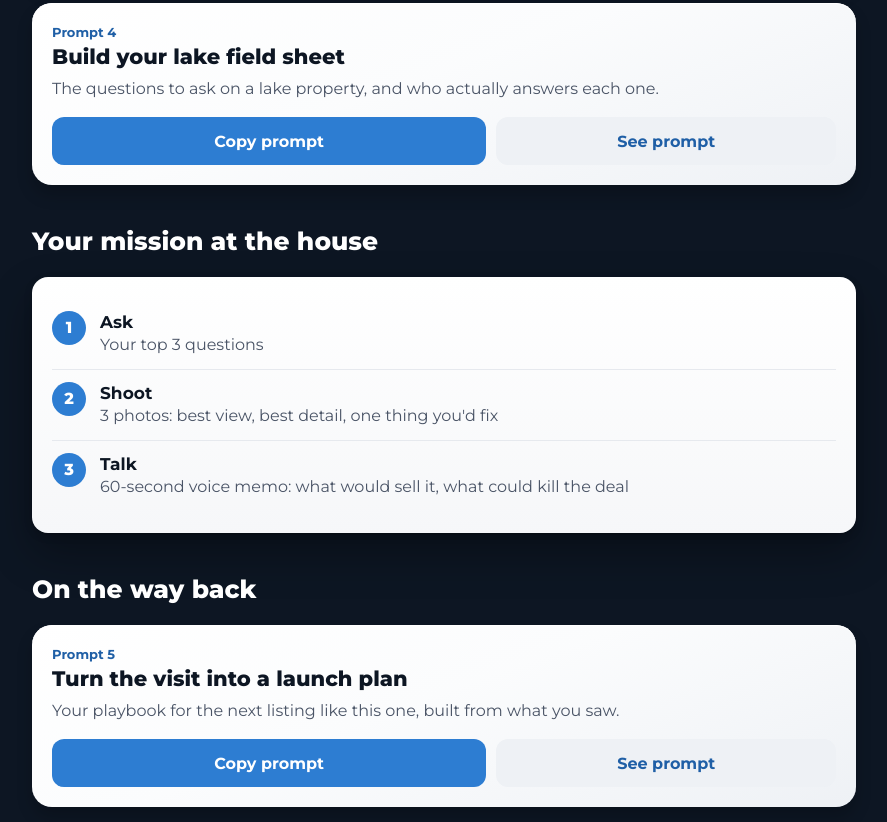
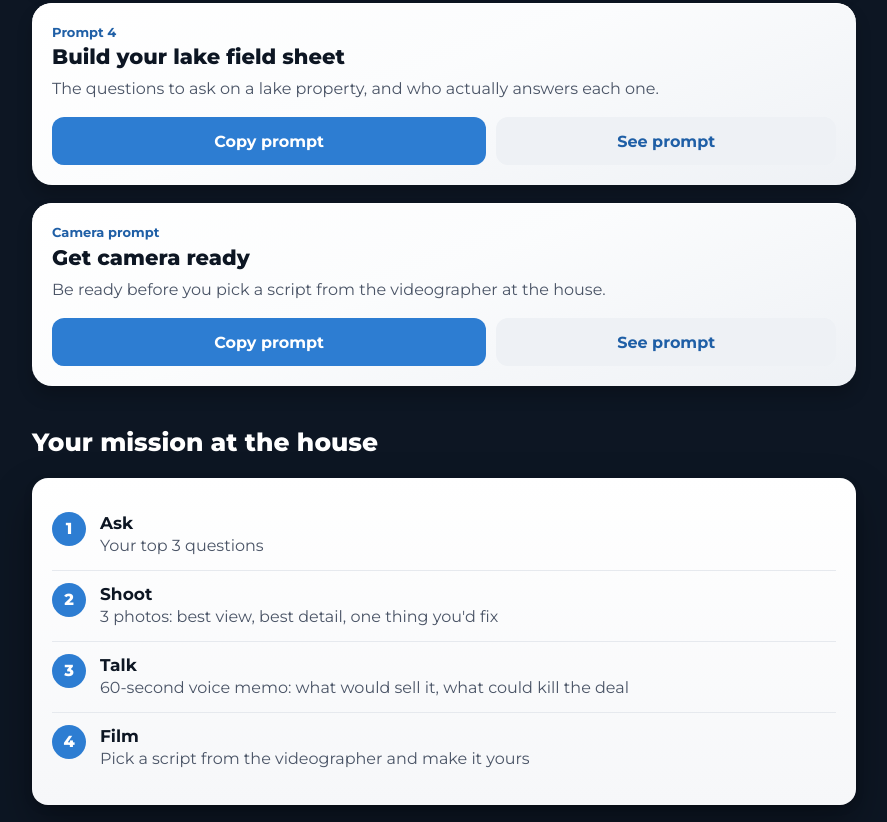
Before and after one commit to iambradass/classes-com, a plain HTML site: page lake/index.html in a window 1280 px wide. Shown: the part 949-1771 px from the top of the page, without its empty margins (196-1083 px from the left). Drawn offline with Linux system fonts and the light colour scheme.

Commit message:
Add camera prompt and video step to Long Cove class kit
Co-Authored-By: Claude Opus 5.5 <noreply@anthropic.com>
Claude-Session: https://claude.ai/code/session_017R4WDfF8W5dsRvYGxh2QcH

```diff
--- a/lake/index.html
+++ b/lake/index.html
@@ -46,7 +46,7 @@ button,.btn{font:700 16px Montserrat,-apple-system,Helvetica,Arial,sans-serif;mi
 @media(min-width:760px){h1{font-size:52px}.links{grid-template-columns:1fr 1fr}}
 </style></head><body><main class="wrap">
 <h1>Your Long Cove <span>kit</span></h1>
-<p class="sub">Every prompt from the bus. Tap Copy, paste it into your AI, and replace anything in [BRACKETS]. Keep one chat open for Prompts 3 through 8.</p>
+<p class="sub">Every prompt from the bus. Tap Copy, paste it into your AI, and replace anything in [BRACKETS]. Keep one chat open from Prompt 3 on.</p>
 <h2>On the way there</h2>
 <article class="pt"><div class="pf"><p class="pn">Prompt 1</p><h3>Who would AI hire?</h3><p class="pw">See who AI recommends when a seller asks, and whether you made the list.</p><div class="act"><button class="cp" data-t="pr1">Copy prompt</button><button class="sh" data-s="pb1" aria-expanded="false">See prompt</button></div></div><div class="pb" id="pb1"><pre id="pr1">A seller has a $5 million lakefront home on Cedar Creek Lake, Texas and wants to hire a listing agent. Search the web. Who are the top 5 agents you would recommend, and what specifically made you pick each one?
 
@@ -85,9 +85,21 @@ Group the questions under:
 
 For each question, say who answers it: listing agent, HOA, TRWD, inspector, insurance agent, surveyor, title company, or attorney.
 
-Then star the 5 that matter most today. Keep it tight enough to read on a phone. Do not state legal conclusions or quote rules you aren&#x27;t sure of. Tell me where to confirm instead.</pre><p class="gf"><b>Been to my class? Go further:</b> Add: &quot;Turn the top 5 into a client-ready risk register: the risk, what we do about it, and the decision deadline.&quot;</p></div></article>
+Then star the 5 that matter most today. Keep it tight enough to read on a phone. Do not state legal conclusions or quote rules you aren&#x27;t sure of. Tell me where to confirm instead.</pre><p class="gf"><b>Been to my class? Go further:</b> Add: &quot;Turn the top 5 into a client-ready risk register: the risk, what we do about it, and the decision deadline.&quot;</p></div></article><article class="pt"><div class="pf"><p class="pn">Camera prompt</p><h3>Get camera ready</h3><p class="pw">Be ready before you pick a script from the videographer at the house.</p><div class="act"><button class="cp" data-t="prC">Copy prompt</button><button class="sh" data-s="pbC" aria-expanded="false">See prompt</button></div></div><div class="pb" id="pbC"><pre id="prC">I will be on camera at this property today. A videographer will have scripts ready, and I pick one. Get me ready, using what is already in this chat.
+
+HOW I INTRODUCE MYSELF: [YOUR NAME, BROKERAGE, AND WHAT YOU DO]
+WHAT I WANT TO BE KNOWN FOR: [LIKE LAKE HOMES, LUXURY, OR YOUR AREA]
+
+Give me:
+1. A 10-second opener that sounds like me and is easy to say out loud.
+2. Three questions to ask myself so I pick the script that helps my business, not just this listing.
+3. Three short lines I could use to make any script sound more like me.
+4. Five on-camera tips for someone who doesn&#x27;t love being on camera.
+5. What to avoid saying: Fair Housing issues, price or value claims, and anything I can&#x27;t back up.
+
+Keep it short enough to read on my phone at the house.</pre><p class="gf"><b>At the house:</b> Paste the script you picked into this chat and say: &quot;Make this sound like me. Same length, same facts, easy to say out loud.&quot; Check with the videographer before you change anything.</p></div></article>
 <h2>Your mission at the house</h2>
-<div class="sheet"><div class="row"><i>1</i><div><b>Ask</b><span>Your top 3 questions</span></div></div><div class="row"><i>2</i><div><b>Shoot</b><span>3 photos: best view, best detail, one thing you&#x27;d fix</span></div></div><div class="row"><i>3</i><div><b>Talk</b><span>60-second voice memo: what would sell it, what could kill the deal</span></div></div></div>
+<div class="sheet"><div class="row"><i>1</i><div><b>Ask</b><span>Your top 3 questions</span></div></div><div class="row"><i>2</i><div><b>Shoot</b><span>3 photos: best view, best detail, one thing you&#x27;d fix</span></div></div><div class="row"><i>3</i><div><b>Talk</b><span>60-second voice memo: what would sell it, what could kill the deal</span></div></div><div class="row"><i>4</i><div><b>Film</b><span>Pick a script from the videographer and make it yours</span></div></div></div>
 <h2>On the way back</h2>
 <article class="pt"><div class="pf"><p class="pn">Prompt 5</p><h3>Turn the visit into a launch plan</h3><p class="pw">Your playbook for the next listing like this one, built from what you saw.</p><div class="act"><button class="cp" data-t="pr5">Copy prompt</button><button class="sh" data-s="pb5" aria-expanded="false">See prompt</button></div></div><div class="pb" id="pb5"><pre id="pr5">I just walked the property. Here are my raw notes:
 
@@ -106,17 +118,19 @@ Use only facts from this chat or my notes, and mark anything I should verify. De
 2. What would you change before a pro shoots it: angle, light, staging, time of day?
 3. Write 3 captions: one feature-first, one lifestyle, one that teaches something.
 
-Keep them fair-housing safe. Do not invent facts I haven&#x27;t given you.</pre><p class="gf"><b>Been to my class? Go further:</b> Attach your best shot and the one you&#x27;d fix, then ask which should lead the listing and why.</p></div></article><article class="pt"><div class="pf"><p class="pn">Prompt 7</p><h3>Write the field report</h3><p class="pw">Turn today into a reason to talk to your own clients, without advertising the listing.</p><div class="act"><button class="cp" data-t="pr7">Copy prompt</button><button class="sh" data-s="pb7" aria-expanded="false">See prompt</button></div></div><div class="pb" id="pb7"><pre id="pr7">Using what I saw today, write a field report for MY OWN clients. I am not advertising this home, so leave out the address, price, seller, and anything that identifies it unless I add it.
+Keep them fair-housing safe. Do not invent facts I haven&#x27;t given you.</pre><p class="gf"><b>Been to my class? Go further:</b> Attach your best shot and the one you&#x27;d fix, then ask which should lead the listing and why.</p></div></article><article class="pt"><div class="pf"><p class="pn">Prompt 7</p><h3>Write the field report</h3><p class="pw">Turn today into a reason to talk to your own clients, without advertising the listing.</p><div class="act"><button class="cp" data-t="pr7">Copy prompt</button><button class="sh" data-s="pb7" aria-expanded="false">See prompt</button></div></div><div class="pb" id="pb7"><pre id="pr7">Using what I saw today, write a field report for MY OWN clients. For the written pieces I am not advertising this home, so leave out the address, price, seller, and anything that identifies it unless I add it.
+
+If I filmed a video today, here is what I said: [PASTE YOUR SCRIPT, OR DELETE THIS LINE]
 
 The angle: what a buyer at this level expects from a lake home now, and what that means for anyone thinking about the lake, a second home, or selling.
 
 Write:
 1. A personal text to a past client, under 40 words, that sounds like me and ends with a real question.
 2. A short email to my database: subject line plus 120 words, with a soft ask.
-3. One social caption.
-4. A 30-second talking-head video script.
+3. One social caption for my video or a photo, plus 3 opening lines for the first 3 seconds of a video.
+4. Three more short video ideas I could film at my next listing.
 
-Warm, direct, not salesy. Put [CHECK THIS] anywhere a market number belongs. Do not invent stats.</pre><p class="gf"><b>Been to my class? Go further:</b> Add: &quot;Here are 3 real texts I&#x27;ve sent: [PASTE]. Rewrite everything so it sounds like these.&quot;</p></div></article><article class="pt"><div class="pf"><p class="pn">Prompt 8</p><h3>Who do you already know?</h3><p class="pw">Find the lake conversations already sitting in your phone, and send one before we park.</p><div class="act"><button class="cp" data-t="pr8">Copy prompt</button><button class="sh" data-s="pb8" aria-expanded="false">See prompt</button></div></div><div class="pb" id="pb8"><pre id="pr8">I&#x27;m going to name people I know and what they&#x27;ve mentioned. First names are fine.
+Warm, direct, not salesy. Put [CHECK THIS] anywhere a market number belongs. Do not invent stats. If my video shows this home, remind me to get the listing agent&#x27;s OK and follow my broker&#x27;s ad rules before posting.</pre><p class="gf"><b>Been to my class? Go further:</b> Add: &quot;Here are 3 real texts I&#x27;ve sent: [PASTE]. Rewrite everything so it sounds like these.&quot;</p></div></article><article class="pt"><div class="pf"><p class="pn">Prompt 8</p><h3>Who do you already know?</h3><p class="pw">Find the lake conversations already sitting in your phone, and send one before we park.</p><div class="act"><button class="cp" data-t="pr8">Copy prompt</button><button class="sh" data-s="pb8" aria-expanded="false">See prompt</button></div></div><div class="pb" id="pb8"><pre id="pr8">I&#x27;m going to name people I know and what they&#x27;ve mentioned. First names are fine.
 
 [TAP THE MIC. NAME 5 PEOPLE WHO HAVE MENTIONED A LAKE, A BOAT, GOLF, A SECOND HOME, SELLING A BUSINESS, OR OUTGROWING THEIR HOME.]
 
@@ -129,7 +143,7 @@ Rank the top 3. Then write one text for #1, under 40 words, no pitch, ending in
 
 Only use what I told you. Do not guess about anyone&#x27;s finances, age, or family.</pre><p class="gf"><b>Been to my class? Go further:</b> Export 20 contacts from your CRM and run the Next-Best-Action prompt on the Keeping AI hub.</p></div></article>
 <h2>Four rules</h2>
-<div class="sheet warn"><div class="row"><i>1</i><div><b>Describe the home, never the buyer</b><span>Fair Housing still applies when AI writes or targets it.</span></div></div><div class="row"><i>2</i><div><b>Keep private things out</b><span>No seller details, contracts, SSNs, bank info, or family info.</span></div></div><div class="row"><i>3</i><div><b>Not your listing? Ask first</b><span>Get the listing agent&#x27;s OK before you post this house. Follow your broker&#x27;s ad rules.</span></div></div><div class="row"><i>4</i><div><b>You own the output</b><span>AI surfaces it. You verify it. Counsel interprets anything legal.</span></div></div></div>
+<div class="sheet warn"><div class="row"><i>1</i><div><b>Describe the home, never the buyer</b><span>Fair Housing still applies when AI writes or targets it.</span></div></div><div class="row"><i>2</i><div><b>Keep private things out</b><span>No seller details, contracts, SSNs, bank info, or family info.</span></div></div><div class="row"><i>3</i><div><b>Not your listing? Ask first</b><span>Get the listing agent&#x27;s OK before you post this house or your video. Follow your broker&#x27;s ad rules.</span></div></div><div class="row"><i>4</i><div><b>You own the output</b><span>AI surfaces it. You verify it. Counsel interprets anything legal.</span></div></div></div>
 <h2>Keep going</h2>
 <div class="links">
 <a class="lnk" href="/keeping-ai-on-things/"><b>Keeping AI on Things hub</b><span>Playbooks, prompts, and setup guides</span></a>
```
